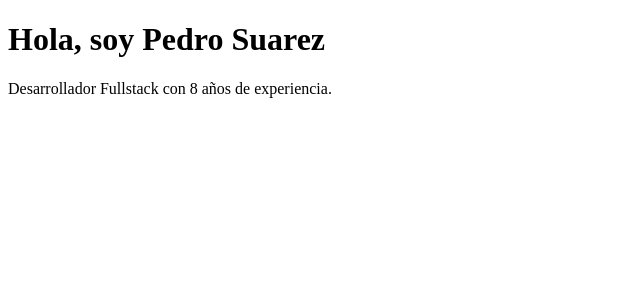
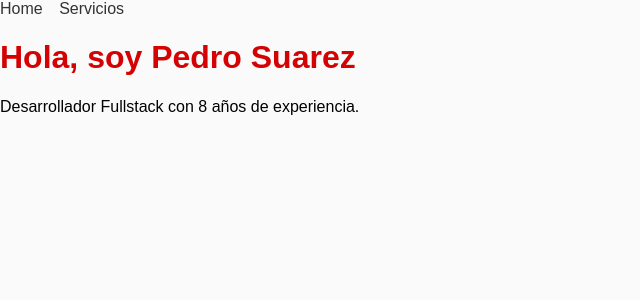
Before and after one commit to jonnett/Backend, a Django app: page / in a window 1280 px wide. Shown: the top 300 px of the page, without its empty margins (0-640 px from the left). Run offline with Django 5.2, Linux system fonts and the light colour scheme.

Commit message:
Clase 3
se aprendió a linkear páginas y tambien a poner estilos

```diff
--- a/Backend/urls.py
+++ b/Backend/urls.py
@@ -20,6 +20,6 @@ from portfolio import views as portfolio
 
 urlpatterns = [
     path('admin/', admin.site.urls),
-    path('', portfolio.portfolio_home, name="home_portfolio"),
-    path('servicios/', portfolio.portfolio_servicios, name="servicios")
+    path('', portfolio.portfolio_home, name="home"),
+    path('mis-servicios/', portfolio.portfolio_servicios, name="servicios")
 ]
--- /dev/null
+++ b/portfolio/static/css/styles.css
@@ -0,0 +1,15 @@
+body {
+    font-family: Arial, Helvetica, sans-serif;
+    margin: 0;
+    background-color: #fafafa;
+}
+
+h1 {
+    color: #d40202;
+}
+
+nav a {
+    text-decoration: none;
+    color: #333;
+    margin-right: 12px;
+}
--- a/portfolio/templates/portfolio_base.html
+++ b/portfolio/templates/portfolio_base.html
@@ -5,8 +5,13 @@
     <meta charset="UTF-8">
     <meta name="viewport" content="width=device-width, initial-scale=1.0">
     <title>{% block title%}Portfolio Page{% endblock %}</title>
+    <link rel="stylesheet" href="{% static 'css/styles.css' %}">
 </head>
 <body>
+    <nav>
+        <a href="{% url 'home' %}">Home</a>
+        <a href="{% url 'servicios' %}">Servicios</a>
+    </nav>
     {% block content%} {% endblock %}
 </body>
 </html>
--- a/portfolio/views.py
+++ b/portfolio/views.py
@@ -10,4 +10,11 @@ def portfolio_home(request):
     return render(request, "home.html", context)
 
 def portfolio_servicios(request):
-    return render(request, "servicios.html")
+    context = {
+        'servicios' : [
+            { 'nombre': 'Desarrollo Web', 'descripcion': 'Desarrollo de sitios web modernos.'},
+            { 'nombre': 'Consultoria', 'descripcion': 'Se atienden consultas del tarot.'},
+            { 'nombre': 'Arquitectura', 'descripcion': 'Se diseñan arquitecturas robustas.'}
+        ]
+    }
+    return render(request, "servicios.html", context)
```
Also changed, not shown: portfolio/templates/servicios.html (+9 -1 lines), requirements.txt (+7 -4 lines).
